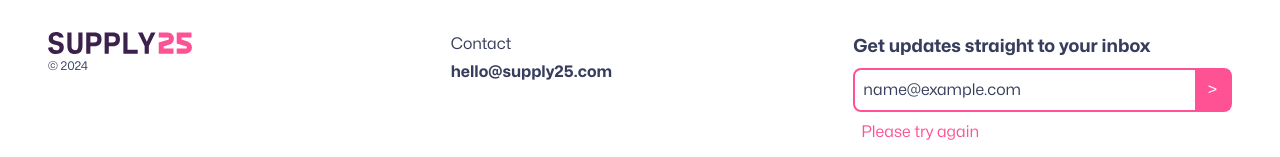
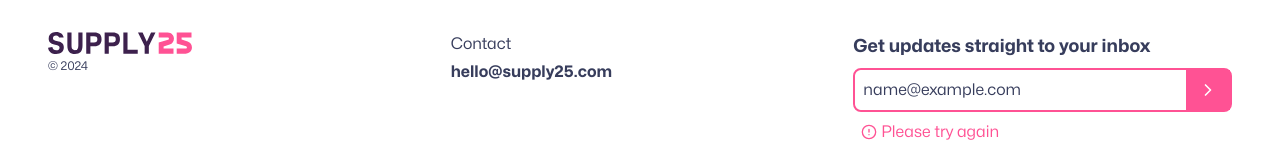
Before and after one commit to oliverjam/supply25, a Next.js app: page / in a window 1280 px wide. Both pictures are taken after typing "name@example.com" into the empty fields and a click on the button "Submit email". Shown: the part 6046-6203 px from the top of the page. Built offline with nearby package versions, Linux system fonts and the light colour scheme; no server answers.

Commit message:
Update icon for email form error state

```diff
--- a/app/ui/email-form.tsx
+++ b/app/ui/email-form.tsx
@@ -1,7 +1,7 @@
 "use client";
 
 import { useState } from "react";
-import { CheckCircle, ChevronRight, Loading } from "./icons.tsx";
+import { AlertCircle, CheckCircle, ChevronRight, Loading } from "./icons.tsx";
 
 type Status = "initial" | "pending" | "fulfilled" | "rejected";
 
@@ -57,8 +57,12 @@ export function EmailForm() {
 
 const ui = {
 	rejected: {
-		icon: ">",
-		msg: <span className="text-pink">Please try again</span>,
+		icon: <ChevronRight />,
+		msg: (
+			<span className="text-pink flex gap-1 items-center">
+				<AlertCircle size={16} /> Please try again
+			</span>
+		),
 	},
 	initial: { icon: <ChevronRight />, msg: "" },
 	pending: {
--- a/app/ui/icons.tsx
+++ b/app/ui/icons.tsx
@@ -82,3 +82,17 @@ export function CheckCircle(props: IconProps) {
 		</Svg>
 	);
 }
+
+export function AlertCircle(props: IconProps) {
+	return (
+		<Svg {...props}>
+			<path
+				d="M12 8V12M12 16H12.01M22 12C22 17.5228 17.5228 22 12 22C6.47715 22 2 17.5228 2 12C2 6.47715 6.47715 2 12 2C17.5228 2 22 6.47715 22 12Z"
+				stroke="currentColor"
+				strokeWidth="2"
+				strokeLinecap="round"
+				strokeLinejoin="round"
+			/>
+		</Svg>
+	);
+}
```
